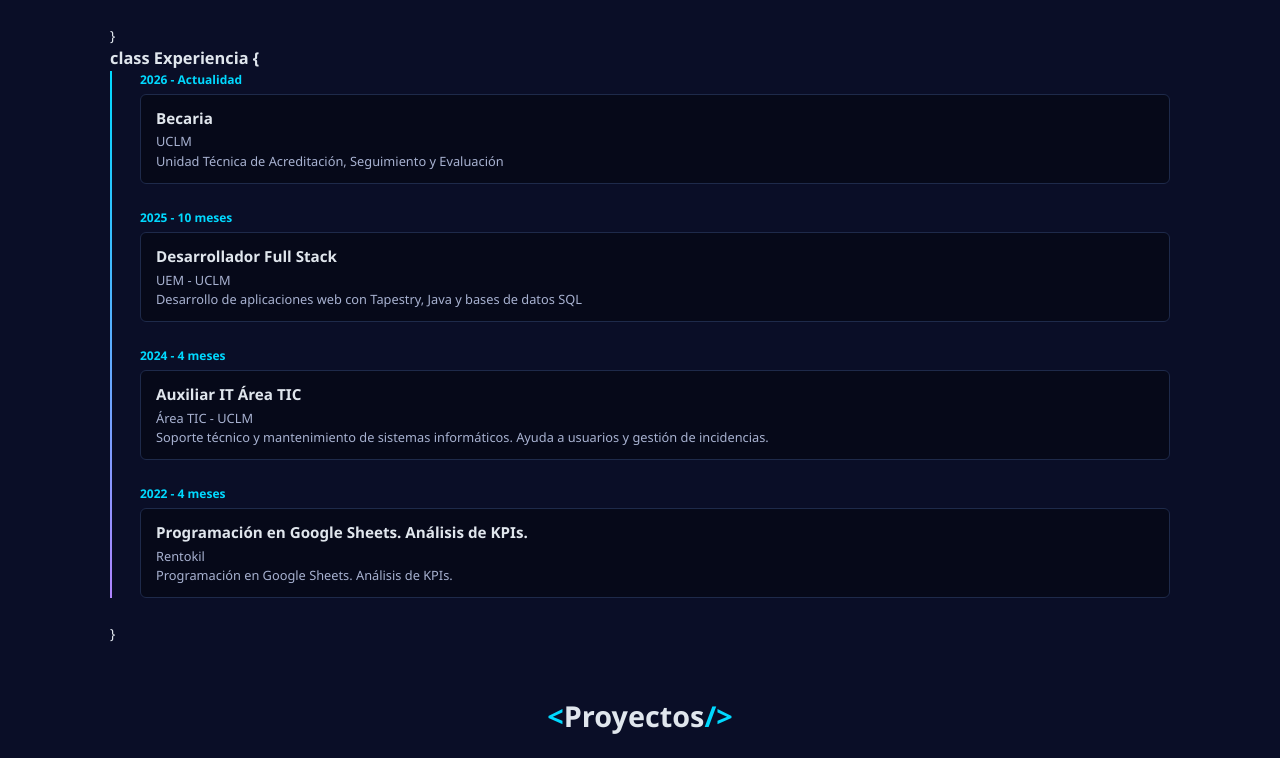
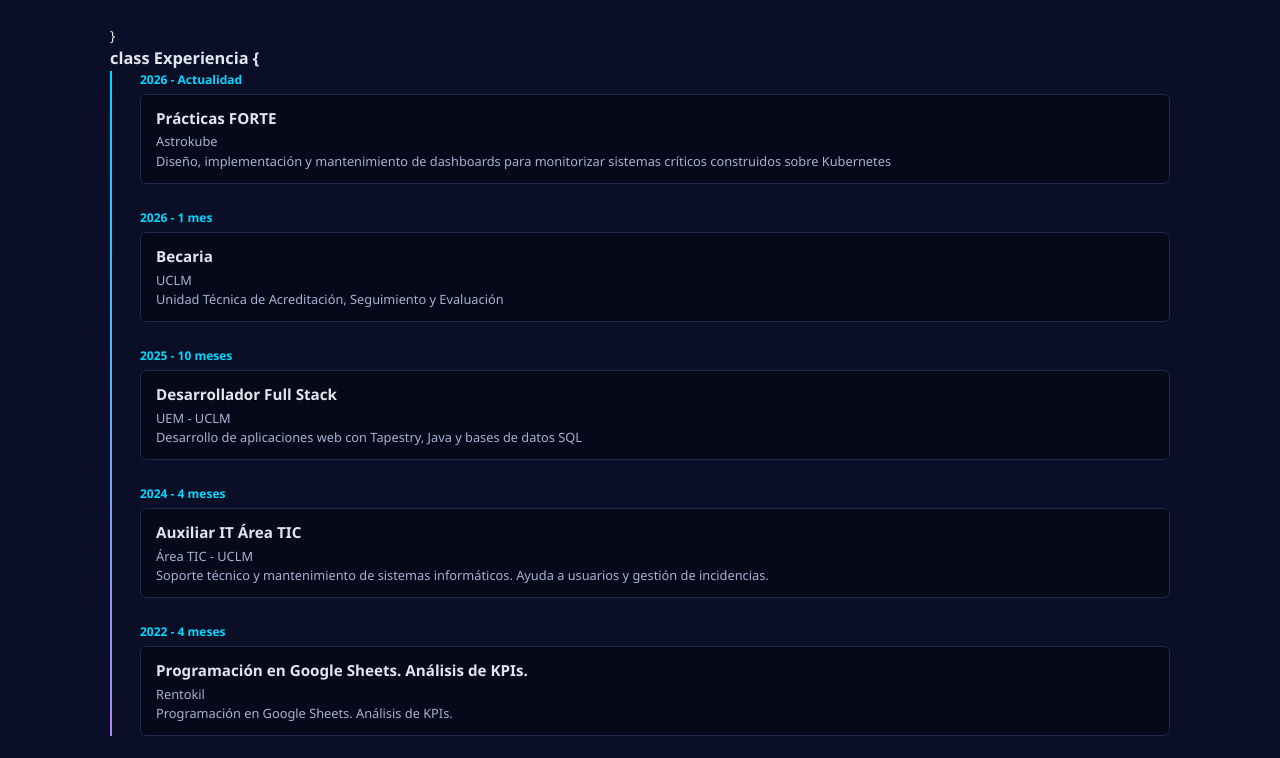
Before and after one commit to NereaSanLop/PorfolioNereaSanchezLopez, a plain HTML site: page index.html in a window 1280 px wide. Shown: the part 1488-2246 px from the top of the page. Drawn offline with Linux system fonts and the light colour scheme.

Commit message:
Add FORTE internship to timeline
Insert a new timeline-item for 'Prácticas FORTE' at Astrokube (2026 - Actualidad) with role title, location and a description: design, implementation and maintenance of dashboards to monitor Kubernetes-based critical systems.

```diff
--- a/index.html
+++ b/index.html
@@ -180,6 +180,14 @@
                 <div class="timeline">
                     <div class="timeline-item">
                         <div class="timeline-date">2026 - Actualidad</div>
+                        <div class="timeline-content">
+                            <h4>Prácticas FORTE</h4>
+                            <p class="timeline-location">Astrokube</p>
+                            <p>Diseño, implementación y mantenimiento de dashboards para monitorizar sistemas críticos construidos sobre Kubernetes</p>
+                        </div>
+                    </div>
+                    <div class="timeline-item">
+                        <div class="timeline-date">2026 - 1 mes</div>
                         <div class="timeline-content">
                             <h4>Becaria</h4>
                             <p class="timeline-location">UCLM</p>
```
